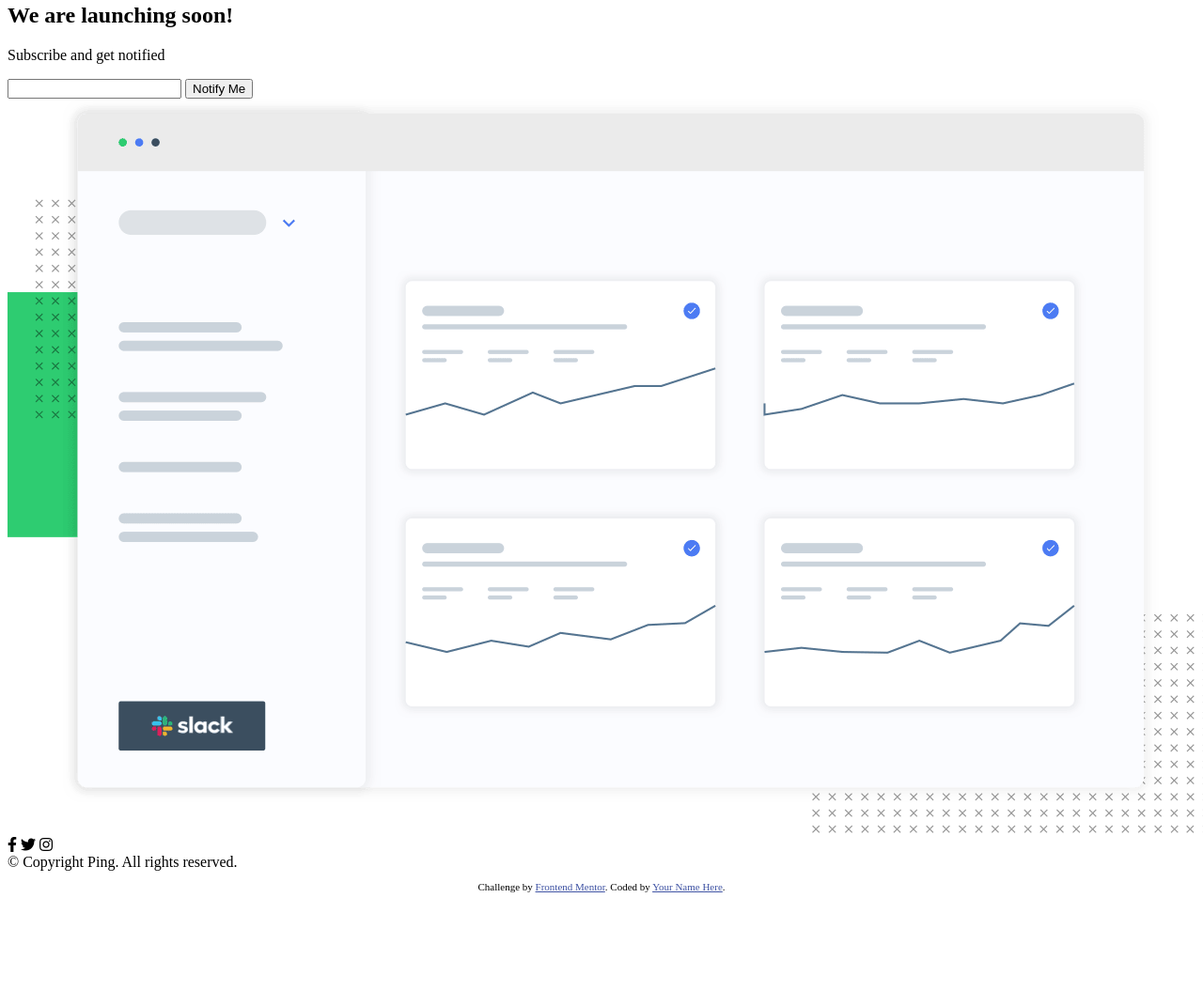
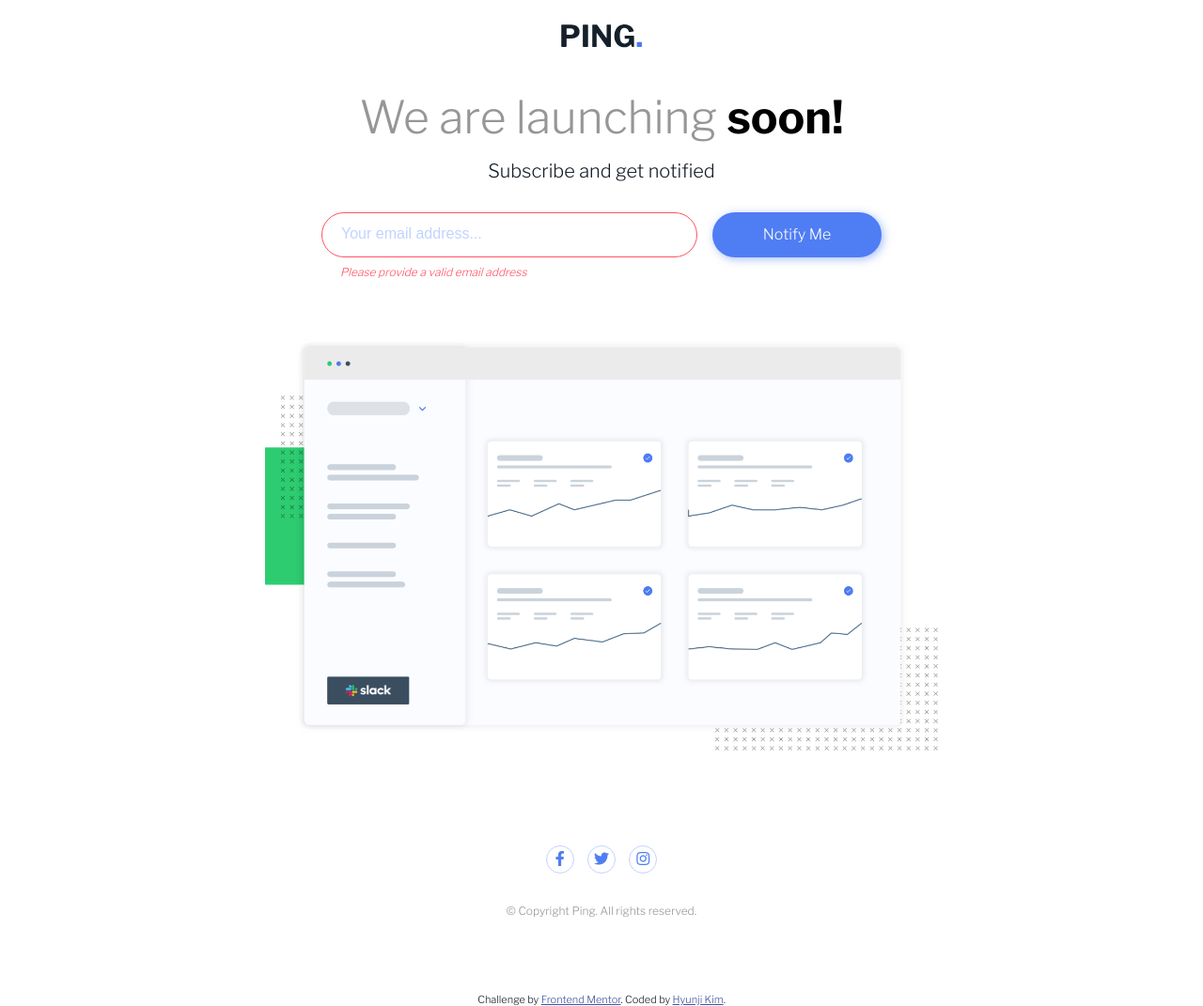
Before and after one commit to creativehkim/ping-coming-soon-page, a plain HTML site: page index.html in a window 1280 px wide. Shown: the part 55-1126 px from the top of the page at 94% size. Before the commit the page ends 1016 px from the top, so only its background shows below. Drawn offline with nearby package versions, Linux system fonts and the light colour scheme.

Commit message:
CSS added

```diff
--- a/index.html
+++ b/index.html
@@ -32,31 +32,42 @@
       <img src="/images/logo.svg" alt="logo">
     </div>
     <div class="main">
-      <h1 class="main__title"> We are launching soon!</h1>
+      <h1 class="main__title"> We are launching <strong> soon!</strong></h1>
       <p class="main__text">Subscribe and get notified</p>
     </div>
 
-    <div class="notify__input">
-      <input type="email" name="email" class="email">
+    <div class="notify__container error">
+      <div class="notify__input">
+        <input type="email" name="email" class="email" placeholder="Your email address...">
+        <p class="input__error">Please provide a valid email address</p>
+      </div>
       <button class="notify__btn">Notify Me</button>
+
     </div>
     <div class="main__img">
       <img src="/images/illustration-dashboard.png" alt="dashboard image">
     </div>
     <div class="social__icons">
-      <i class="fab fa-facebook-f"></i>
-      <i class="fab fa-twitter"></i>
-      <i class="fab fa-instagram"></i>
+      <button class="icon"><a href="https://www.facebook.com/" target="_blank"><i
+            class="fab fa-facebook-f"></i></a></button>
+      <button class="icon"><a href="https://www.twitter.com/" target="_blank"><i
+            class="fab fa-twitter"></i></a></button>
+      <button class="icon"><a href="https://www.instagram.com/" target="_blank"><i
+            class="fab fa-instagram"></i></a></button>
+
     </div>
+    <p class="copywrite">
+      &copy; Copyright Ping. All rights reserved.
+    </p>
 
 
 
-    &copy; Copyright Ping. All rights reserved.
   </section>
   <footer>
+
     <p class="attribution">
       Challenge by <a href="https://www.frontendmentor.io?ref=challenge" target="_blank">Frontend Mentor</a>.
-      Coded by <a href="#">Your Name Here</a>.
+      Coded by <a href="#">Hyunji Kim</a>.
     </p>
   </footer>
 </body>
--- a/style.css
+++ b/style.css
@@ -0,0 +1,137 @@
+@import url('https://fonts.googleapis.com/css2?family=Libre+Franklin:wght@300;600;700&display=swap');
+
+/* colors */
+
+:root {
+  --clr-primary-blue: rgb(79, 125, 243);
+  --clr-secondary-pale-blue: hsl(223, 100%, 88%);
+  --clr-secondary-red: hsl(354, 100%, 66%);
+  --clr-neutral-gray: hsl(0, 0%, 59%);
+  --clr-neutral-dark-blue: hsl(209, 33%, 12%);
+}
+
+* {
+  box-sizing: border-box;
+}
+
+body {
+  font-family: 'Libre Franklin', sans-serif;
+  font-size: 20px;
+  margin: 0;
+  text-align: center;
+  color: var(--clr-neutral-dark-blue);
+}
+
+h1 {
+  color: var(--clr-neutral-gray);
+  margin-bottom: 1rem;
+  font-size: 3rem;
+  font-weight: 300;
+}
+p {
+  margin: 0;
+}
+
+#wrapper {
+  max-width: 70%;
+  margin: 5rem auto;
+}
+
+.main__img img {
+  width: 80%;
+  margin: 4rem auto;
+}
+
+.main__title strong {
+  color: black;
+}
+
+.notify__container {
+  margin-top: 2rem;
+  display: flex;
+  justify-content: center;
+}
+
+.notify__container .email,
+.notify__container .notify__btn {
+  height: 3rem;
+  border-radius: 50px;
+}
+
+.notify__container .email {
+  width: 400px;
+  border: 1px solid var(--clr-secondary-pale-blue);
+  padding-left: 20px;
+  margin-bottom: 8px;
+}
+
+.notify__container .email::placeholder {
+  font-size: 1rem;
+  color: var(--clr-secondary-pale-blue);
+}
+
+.notify__container .notify__btn {
+  font-family: inherit;
+  font-size: 1rem;
+  background-color: var(--clr-primary-blue);
+  color: white;
+  width: 180px;
+  border: none;
+  margin-left: 1rem;
+  box-shadow: 2px 2px 10px rgba(79, 125, 243, 0.5);
+  cursor: pointer;
+}
+
+.notify__container .notify__btn:hover {
+  opacity: 0.8;
+}
+
+.notify__container .input__error {
+  display: none;
+}
+
+.notify__container.error .email {
+  border-color: var(--clr-secondary-red);
+}
+
+.notify__container.error .input__error {
+  display: block;
+  text-align: left;
+  color: var(--clr-secondary-red);
+  font-size: 12px;
+  font-style: italic;
+  margin-left: 20px;
+}
+
+.social__icons {
+  margin: 2rem auto;
+}
+
+.social__icons .icon {
+  width: 30px;
+  height: 30px;
+  text-align: center;
+  background-color: transparent;
+  cursor: pointer;
+  border: 1px solid var(--clr-secondary-pale-blue);
+  border-radius: 50px;
+  margin: 0 5px;
+}
+
+.social__icons .icon i {
+  font-size: 1rem;
+  color: var(--clr-primary-blue);
+}
+
+.social__icons .icon:hover {
+  background-color: var(--clr-primary-blue);
+}
+.social__icons .icon:hover i {
+  color: white;
+  background-color: var(--clr-primary-blue);
+}
+
+.copywrite {
+  font-size: 12px;
+  color: var(--clr-neutral-gray);
+}
```
